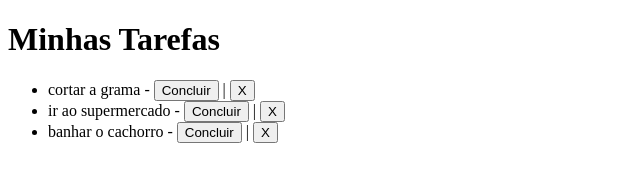
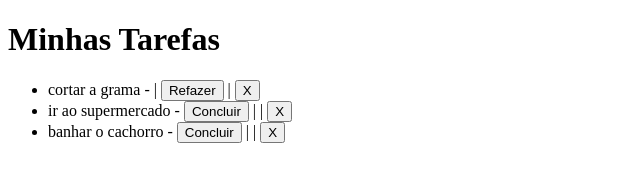
Before and after one commit to tonkunz/angular-todo-list, an Angular app: page / in a window 1280 px wide. Shown: the top 193 px of the page, without its empty margins (0-640 px from the left). Built offline with nearby package versions, Linux system fonts and the light colour scheme.

Commit message:
Adiciona todo methos
Adiciona methods: remove, markAsDone e markAsUndone

```diff
--- a/src/app/app.component.html
+++ b/src/app/app.component.html
@@ -1,7 +1,8 @@
 <h1>{{ title }}</h1>
 <ul>
   <li *ngFor="let todo of todos">{{ todo.title }} -
-    <button>Concluir</button> |
-    <button>X</button>
+    <button *ngIf="!todo.done" (click)="markAsDone(todo)">Concluir</button> |
+    <button *ngIf="todo.done" (click)="markAsUndone(todo)">Refazer</button> |
+    <button (click)="remove(todo)">X</button>
   </li>
 </ul>
--- a/src/app/app.component.ts
+++ b/src/app/app.component.ts
@@ -15,4 +15,20 @@
     this.todos.push(new Todo(2, "ir ao supermercado", false));
     this.todos.push(new Todo(3, "banhar o cachorro", false));
   }
+
+  remove(todo: Todo) {
+    const index = this.todos.indexOf(todo);
+
+    if (index != -1) {
+      this.todos.splice(index, 1);
+    }
+  }
+
+  markAsDone(todo: Todo) {
+    todo.done = true;
+  }
+
+  markAsUndone(todo: Todo) {
+    todo.done = false;
+  }
 }
```
